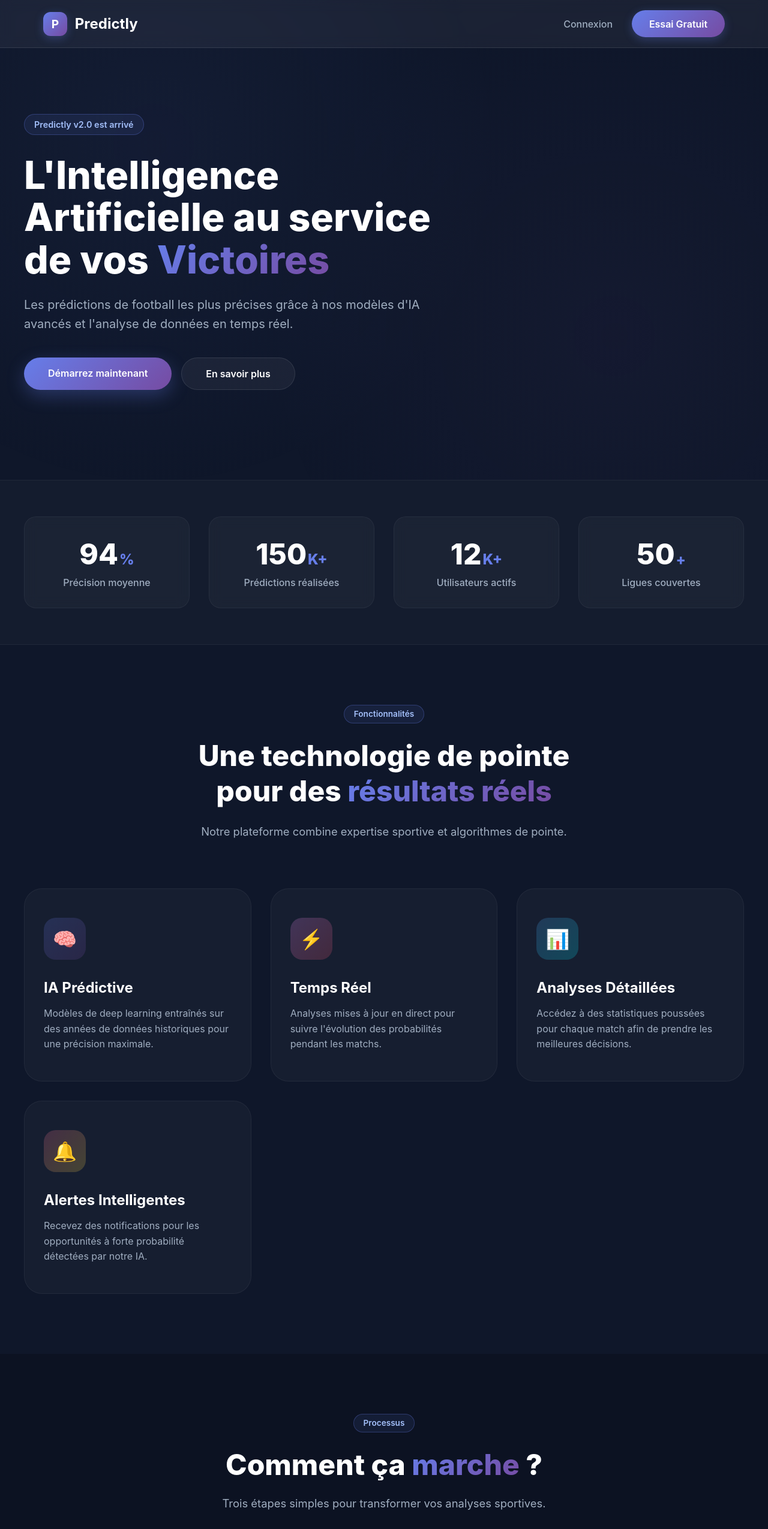
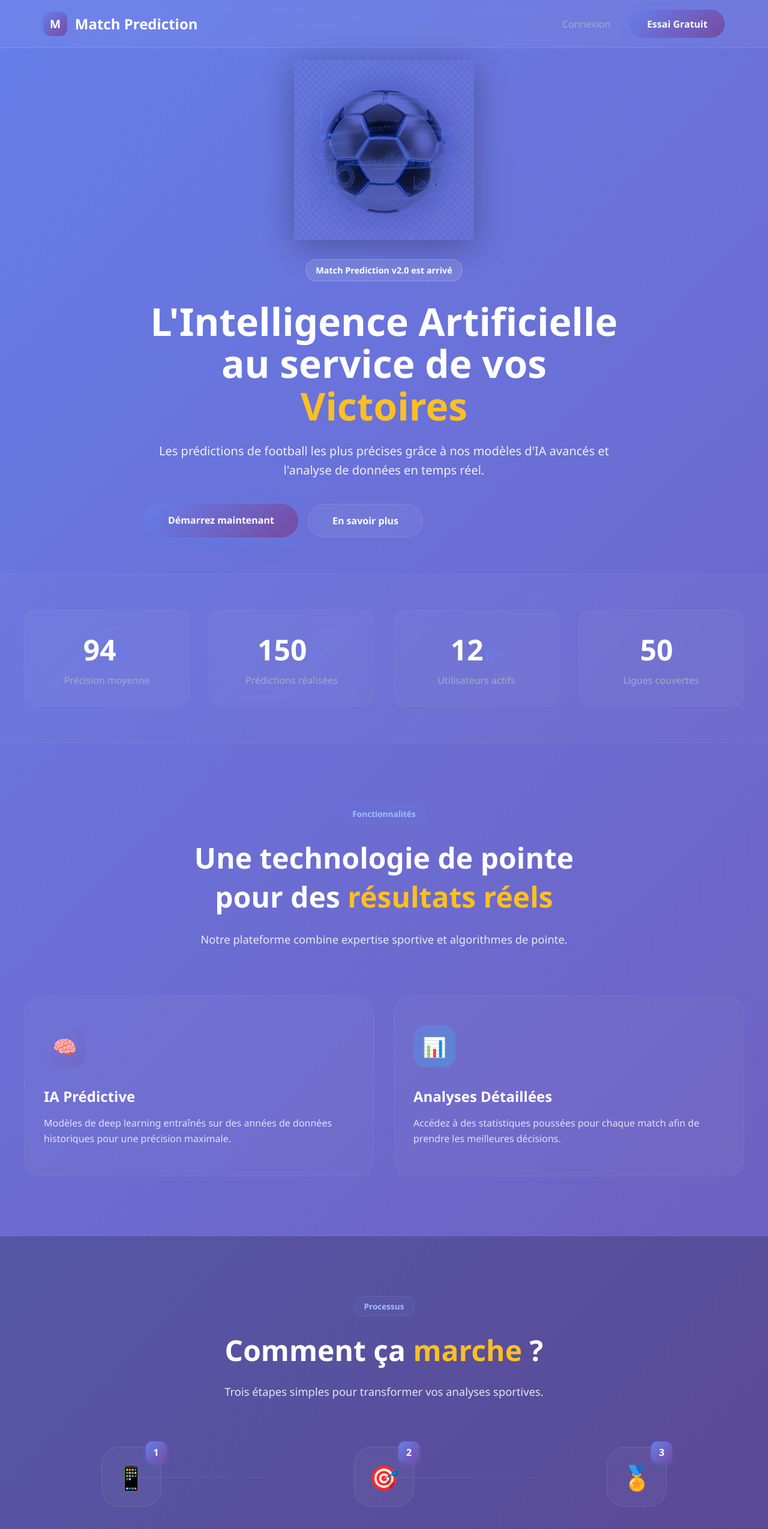
Before and after one commit to EdileneSilva/Match-Prediction-App, a Vue app in the folder match_prediction_app-front/: page / in a window 1280 px wide. Shown: the top 2549 px of the page at 60% size. Built offline with nearby package versions, Linux system fonts and the light colour scheme.

Commit message:
feat: refactor landing page to modular structure and align design system

```diff
--- a/match_prediction_app-front/src/components/landing/CtaSection.vue
+++ b/match_prediction_app-front/src/components/landing/CtaSection.vue
@@ -58,13 +58,11 @@ h2 {
 }
 
 h2 span {
-  background: linear-gradient(135deg, #667eea, #764ba2);
-  -webkit-background-clip: text;
-  -webkit-text-fill-color: transparent;
+  color: #fbbf24;
 }
 
 p {
-  color: #a0aec0;
+  color: rgba(255, 255, 255, 0.9);
   font-size: 1.25rem;
   max-width: 600px;
   margin: 0 auto 3rem;
--- a/match_prediction_app-front/src/components/landing/FeaturesSection.vue
+++ b/match_prediction_app-front/src/components/landing/FeaturesSection.vue
@@ -61,14 +61,12 @@ h2 {
 }
 
 h2 span {
-  background: linear-gradient(135deg, #667eea, #764ba2);
-  -webkit-background-clip: text;
-  -webkit-text-fill-color: transparent;
+  color: #fbbf24;
 }
 
 .section-header p {
   font-size: 1.15rem;
-  color: #a0aec0;
+  color: rgba(255, 255, 255, 0.85);
   line-height: 1.6;
 }
 
@@ -116,7 +114,7 @@ h3 {
 }
 
 .feature-card p {
-  color: #a0aec0;
+  color: rgba(255, 255, 255, 0.8);
   line-height: 1.6;
 }
 
--- a/match_prediction_app-front/src/components/landing/FooterSection.vue
+++ b/match_prediction_app-front/src/components/landing/FooterSection.vue
@@ -4,8 +4,8 @@
       <div class="footer-grid">
         <div class="footer-info">
           <div class="footer-logo">
-            <div class="logo-icon">P</div>
-            <span>Predictly</span>
+            <div class="logo-icon">M</div>
+            <span>Match Prediction</span>
           </div>
           <p>L'IA au service de l'analyse sportive de haut niveau.</p>
         </div>
@@ -37,7 +37,7 @@
       </div>
 
       <div class="footer-bottom">
-        <p>&copy; {{ new Date().getFullYear() }} Predictly. Tous droits réservés.</p>
+        <p>&copy; {{ new Date().getFullYear() }} Match Prediction. Tous droits réservés.</p>
       </div>
     </div>
   </footer>
@@ -75,16 +75,18 @@
 .logo-icon {
   width: 35px;
   height: 35px;
-  background: linear-gradient(135deg, #667eea, #764ba2);
+  background: #fbbf24;
+  color: #764ba2;
   border-radius: 10px;
   display: flex;
   align-items: center;
   justify-content: center;
+  font-weight: bold;
   font-size: 1rem;
 }
 
 .footer-info p {
-  color: #a0aec0;
+  color: rgba(255, 255, 255, 0.8);
   line-height: 1.6;
   max-width: 250px;
 }
@@ -107,7 +109,7 @@ ul li {
 }
 
 ul li a {
-  color: #a0aec0;
+  color: rgba(255, 255, 255, 0.8);
   text-decoration: none;
   transition: color 0.3s ease;
   font-size: 0.95rem;
--- a/match_prediction_app-front/src/components/landing/HeroSection.vue
+++ b/match_prediction_app-front/src/components/landing/HeroSection.vue
@@ -5,8 +5,11 @@ import { RouterLink } from 'vue-router';
 <template>
   <section class="hero">
     <div class="hero-container">
+      <div class="hero-image-top">
+        <img src="@/assets/Ballon.png" alt="Ballon" class="ballon-img" />
+      </div>
       <div class="hero-content">
-        <div class="badge">Predictly v2.0 est arrivé</div>
+        <div class="badge">Match Prediction v2.0 est arrivé</div>
         <h1>L'Intelligence Artificielle au service de vos <span>Victoires</span></h1>
         <p>Les prédictions de football les plus précises grâce à nos modèles d'IA avancés et l'analyse de données en temps réel.</p>
         <div class="hero-actions">
@@ -32,10 +35,29 @@ import { RouterLink } from 'vue-router';
   max-width: 1200px;
   margin: 0 auto;
   width: 100%;
+  display: flex;
+  flex-direction: column;
+  align-items: center;
+  text-align: center;
+}
+
+.hero-image-top {
+  margin-bottom: 2rem;
+  width: 100%;
+  display: flex;
+  justify-content: center;
+}
+
+.ballon-img {
+  max-width: 300px;
+  height: auto;
+  filter: drop-shadow(0 10px 30px rgba(0, 0, 0, 0.3));
+  /* Ensure it blends if there's a white background */
+  mix-blend-mode: multiply;
 }
 
 .hero-content {
-  max-width: 700px;
+  max-width: 800px;
   position: relative;
   z-index: 2;
 }
@@ -43,10 +65,10 @@ import { RouterLink } from 'vue-router';
 .badge {
   display: inline-block;
   padding: 0.5rem 1rem;
-  background: rgba(102, 126, 234, 0.1);
-  border: 1px solid rgba(102, 126, 234, 0.3);
+  background: rgba(255, 255, 255, 0.1);
+  border: 1px solid rgba(255, 255, 255, 0.2);
   border-radius: 50px;
-  color: #a3bffa;
+  color: white;
   font-size: 0.9rem;
   font-weight: 600;
   margin-bottom: 2rem;
@@ -61,14 +83,12 @@ h1 {
 }
 
 h1 span {
-  background: linear-gradient(135deg, #667eea, #764ba2);
-  -webkit-background-clip: text;
-  -webkit-text-fill-color: transparent;
+  color: #fbbf24; /* Use a golden/yellow for "Victoires" to stand out on purple */
 }
 
 p {
   font-size: 1.25rem;
-  color: #a0aec0;
+  color: rgba(255, 255, 255, 0.9);
   line-height: 1.6;
   margin-bottom: 2.5rem;
 }
--- a/match_prediction_app-front/src/components/landing/NavBar.vue
+++ b/match_prediction_app-front/src/components/landing/NavBar.vue
@@ -6,8 +6,8 @@ import { RouterLink } from 'vue-router';
   <nav class="navbar">
     <div class="nav-container">
       <div class="nav-logo">
-        <div class="logo-icon">P</div>
-        <span>Predictly</span>
+        <div class="logo-icon">M</div>
+        <span>Match Prediction</span>
       </div>
       <div class="nav-links">
         <RouterLink to="/login" class="nav-link">Connexion</RouterLink>
--- a/match_prediction_app-front/src/components/landing/StepsSection.vue
+++ b/match_prediction_app-front/src/components/landing/StepsSection.vue
@@ -7,8 +7,8 @@ import { STEPS } from './constants';
     <div class="steps-container">
       <div class="section-header">
         <div class="section-badge">Processus</div>
-        <h2>Comment ça <span>marche</span> ?</h2>
-        <p>Trois étapes simples pour transformer vos analyses sportives.</p>
+        <h2>Comment ça <span class="highlight">marche</span> ?</h2>
+        <p class="section-desc">Trois étapes simples pour transformer vos analyses sportives.</p>
       </div>
 
       <div class="steps-grid">
@@ -62,14 +62,12 @@ h2 {
   font-weight: 800;
 }
 
-h2 span {
-  background: linear-gradient(135deg, #667eea, #764ba2);
-  -webkit-background-clip: text;
-  -webkit-text-fill-color: transparent;
+h2 span.highlight {
+  color: #fbbf24;
 }
 
 .section-header p {
-  color: #a0aec0;
+  color: rgba(255, 255, 255, 0.85);
   font-size: 1.15rem;
 }
 
--- a/match_prediction_app-front/src/components/landing/TestimonialsSection.vue
+++ b/match_prediction_app-front/src/components/landing/TestimonialsSection.vue
@@ -64,13 +64,11 @@ h2 {
 }
 
 h2 span {
-  background: linear-gradient(135deg, #667eea, #764ba2);
-  -webkit-background-clip: text;
-  -webkit-text-fill-color: transparent;
+  color: #fbbf24;
 }
 
 .section-header p {
-  color: #a0aec0;
+  color: rgba(255, 255, 255, 0.85);
   font-size: 1.15rem;
 }
 
@@ -138,7 +136,7 @@ h2 span {
 }
 
 .user-role {
-  color: #a0aec0;
+  color: rgba(255, 255, 255, 0.7);
   font-size: 0.85rem;
 }
 
--- a/match_prediction_app-front/src/components/landing/constants.js
+++ b/match_prediction_app-front/src/components/landing/constants.js
@@ -13,22 +13,10 @@ export const FEATURES = [
     gradient: 'linear-gradient(135deg, rgba(102, 126, 234, 0.2), rgba(118, 75, 162, 0.2))'
   },
   {
-    icon: '⚡',
-    title: 'Temps Réel',
-    desc: 'Analyses mises à jour en direct pour suivre l\'évolution des probabilités pendant les matchs.',
-    gradient: 'linear-gradient(135deg, rgba(240, 147, 251, 0.2), rgba(245, 87, 108, 0.2))'
-  },
-  {
     icon: '📊',
     title: 'Analyses Détaillées',
     desc: 'Accédez à des statistiques poussées pour chaque match afin de prendre les meilleures décisions.',
     gradient: 'linear-gradient(135deg, rgba(79, 172, 254, 0.2), rgba(0, 242, 254, 0.2))'
-  },
-  {
-    icon: '🔔',
-    title: 'Alertes Intelligentes',
-    desc: 'Recevez des notifications pour les opportunités à forte probabilité détectées par notre IA.',
-    gradient: 'linear-gradient(135deg, rgba(250, 112, 154, 0.2), rgba(254, 225, 64, 0.2))'
   }
 ];
 
--- a/match_prediction_app-front/src/views/LandingView.vue
+++ b/match_prediction_app-front/src/views/LandingView.vue
@@ -41,10 +41,10 @@ onMounted(() => {
 }
 
 .landing-page {
-  background-color: #0f172a;
+  background: linear-gradient(135deg, #667eea 0%, #764ba2 100%);
   color: white;
   min-height: 100vh;
-  font-family: 'Inter', -apple-system, BlinkMacSystemFont, 'Segoe UI', Roboto, sans-serif;
+  font-family: 'Segoe UI', Tahoma, Geneva, Verdana, sans-serif;
   overflow-x: hidden;
 }
 
@@ -56,19 +56,4 @@ onMounted(() => {
 .secondary-btn {
   cursor: pointer;
 }
-
-/* Background elements for depth without heavy animations */
-.landing-page::before {
-  content: '';
-  position: fixed;
-  top: 0;
-  left: 0;
-  width: 100%;
-  height: 100%;
-  background:
-    radial-gradient(circle at 20% 30%, rgba(102, 126, 234, 0.05) 0%, transparent 50%),
-    radial-gradient(circle at 80% 70%, rgba(118, 75, 162, 0.05) 0%, transparent 50%);
-  pointer-events: none;
-  z-index: 0;
-}
 </style>
```
Also changed, not shown: match_prediction_app-front/src/assets/Ballon.png (added), 1 other file (tests, documents, lock files or other folders).
